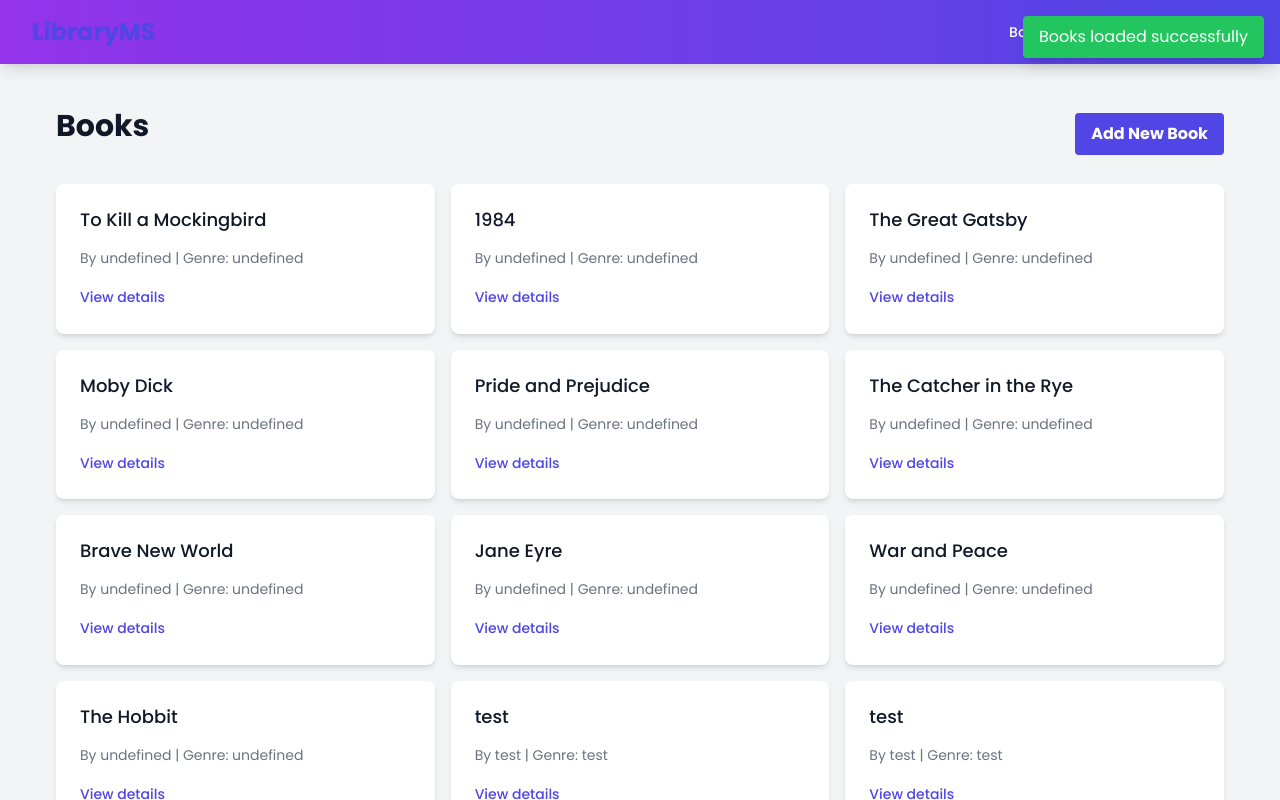
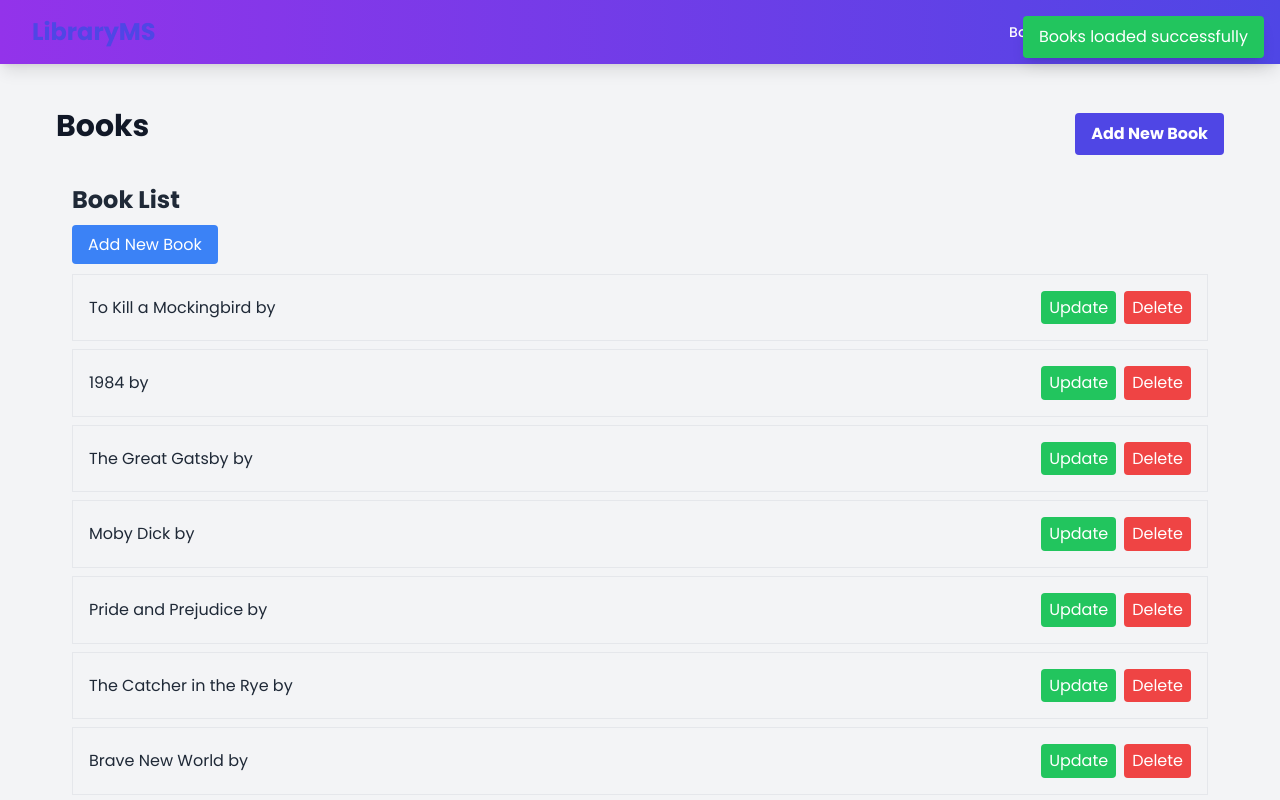
Before and after one commit to Senghurk/library-management-system, a Next.js app: page /books in a window 1280 px wide. Shown: the top 800 px of the page. Built offline with nearby package versions, Linux system fonts and the light colour scheme.

Commit message:
update BookList to handle delete

```diff
--- a/components/books/BookList.js
+++ b/components/books/BookList.js
@@ -1,16 +1,57 @@
-import Card from '../Card';
+import { useState, useEffect } from 'react';
+import Link from 'next/link';
+import { useRouter } from 'next/router';
 
-export default function BookList({ books }) {
+const BookList = () => {
+  const [books, setBooks] = useState([]);
+  const router = useRouter();
+
+  useEffect(() => {
+    fetchBooks();
+  }, []);
+
+  const fetchBooks = async () => {
+    const response = await fetch('/api/books');
+    const data = await response.json();
+    setBooks(data);
+  };
+
+  const handleDelete = async (id) => {
+    if (window.confirm('Are you sure you want to delete this book?')) {
+      await fetch(`/api/books/${id}`, { method: 'DELETE' });
+      fetchBooks(); // Refresh the list after deletion
+    }
+  };
+
   return (
-    <div className="grid grid-cols-1 gap-4 sm:grid-cols-2 lg:grid-cols-3">
-      {books.map((book) => (
-        <Card
-          key={book.id}
-          title={book.title}
-          subtitle={`By ${book.author} | Genre: ${book.genre}`}
-          link={`/books/${book.id}`}
-        />
-      ))}
+    <div className="container mx-auto p-4">
+      <h1 className="text-2xl font-bold mb-4">Book List</h1>
+      <Link href="/books/add">
+        <a className="bg-blue-500 text-white px-4 py-2 rounded hover:bg-blue-600">Add New Book</a>
+      </Link>
+      <ul className="mt-4">
+        {books.map((book) => (
+          <li key={book.id} className="border p-4 mb-2 flex justify-between items-center">
+            <span>{book.title} by {book.author}</span>
+            <div>
+              <button
+                onClick={() => router.push(`/books/${book.id}`)}
+                className="bg-green-500 text-white px-2 py-1 rounded mr-2 hover:bg-green-600"
+              >
+                Update
+              </button>
+              <button
+                onClick={() => handleDelete(book.id)}
+                className="bg-red-500 text-white px-2 py-1 rounded hover:bg-red-600"
+              >
+                Delete
+              </button>
+            </div>
+          </li>
+        ))}
+      </ul>
     </div>
   );
-}
+};
+
+export default BookList;
--- a/pages/index.js
+++ b/pages/index.js
@@ -20,9 +20,9 @@ export default function Home() {
                 className="bg-white overflow-hidden shadow-lg rounded-lg hover:shadow-2xl transition-shadow duration-300 flex flex-col items-center justify-center p-6 text-center"
               >
                 <div className="text-4xl mb-4">
-                  {section === 'Books' && '📚'}
-                  {section === 'Authors' && '✍️'}
-                  {section === 'Genres' && '🏷️'}
+                  {section === 'Books'}
+                  {section === 'Authors'}
+                  {section === 'Genres'}
                 </div>
                 <h2 className="text-2xl font-semibold text-gray-900 mb-2">{section}</h2>
                 <p className="text-gray-600">Manage your {section.toLowerCase()}</p>
```
